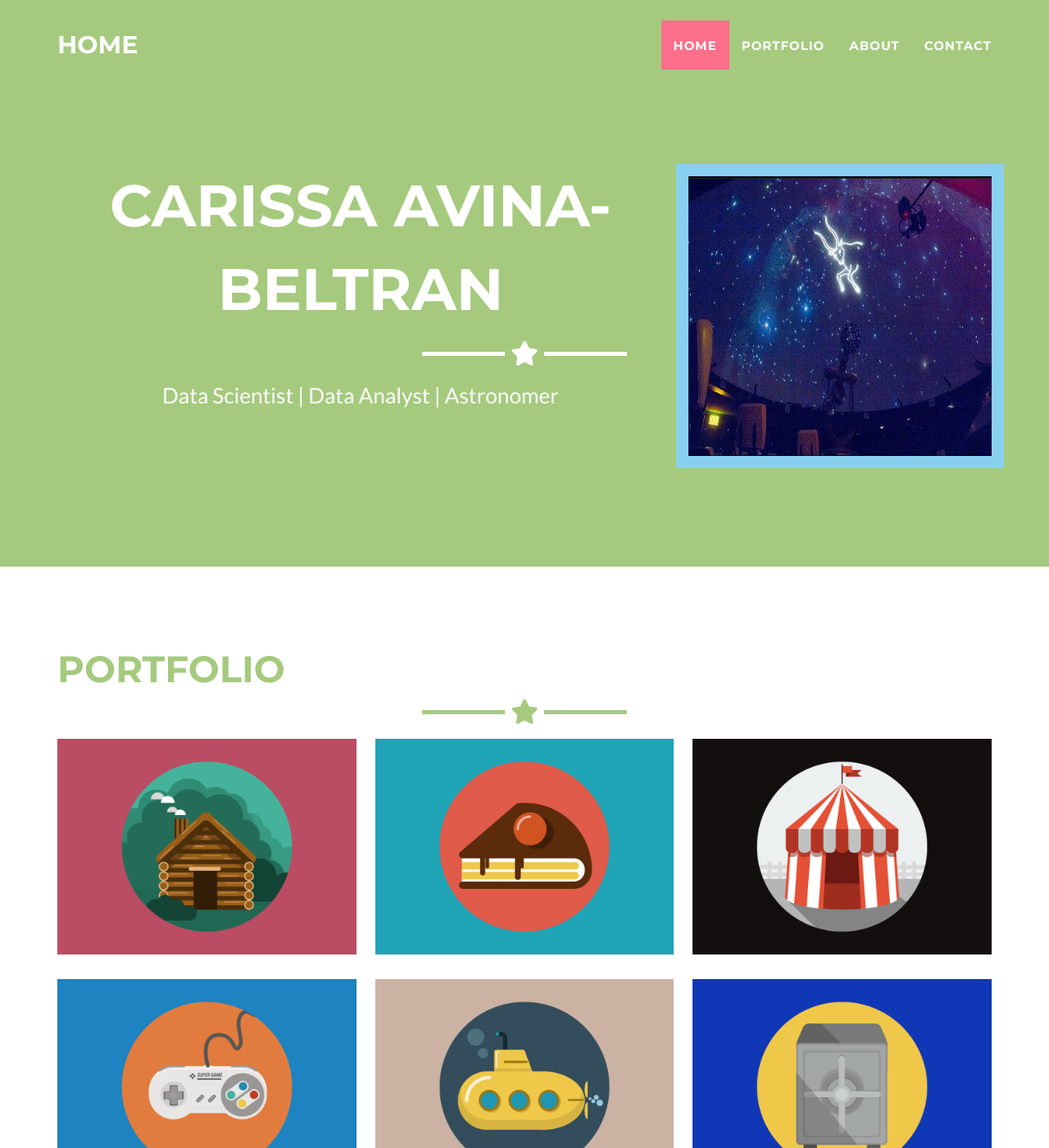
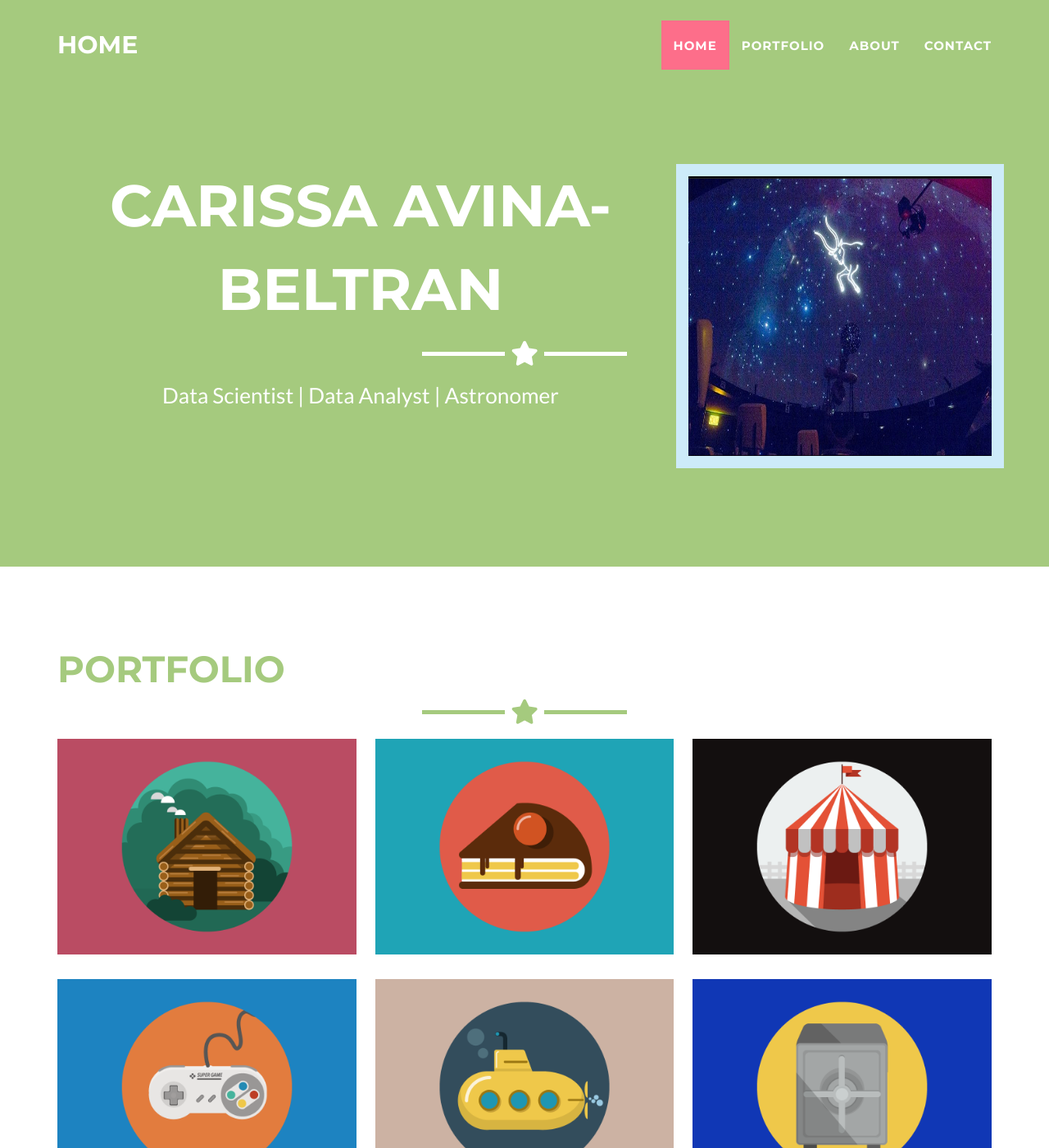
Before and after one commit to carissaavina/carissaavina.github.io, a Jekyll site: the page built from _posts/2014-07-18-project-1.markdown, in a window 1280 px wide and 1400 px high. Shown: the whole window at 82% size. Built offline with Jekyll 4.4.1, drawn with Linux system fonts in a browser that asks for light colours.

Commit message:
Update header.html

```diff
--- a/_includes/header.html
+++ b/_includes/header.html
@@ -6,7 +6,7 @@
         /*border-radius: 45%; */
         width: 400px;
         height: 371px;
-        border: 15px solid #89CFF0;
+        border: 15px solid #cdebf9;
       }
    </style>
   <head>
```
